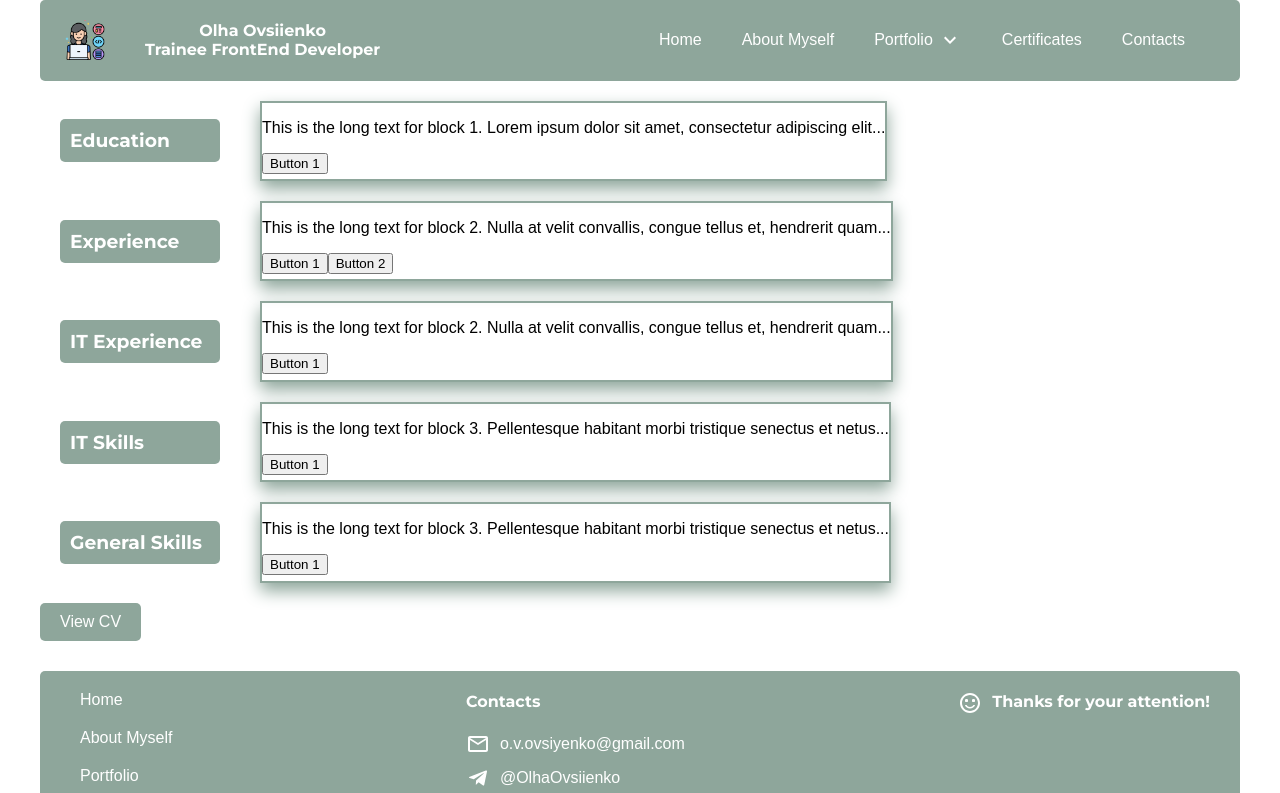
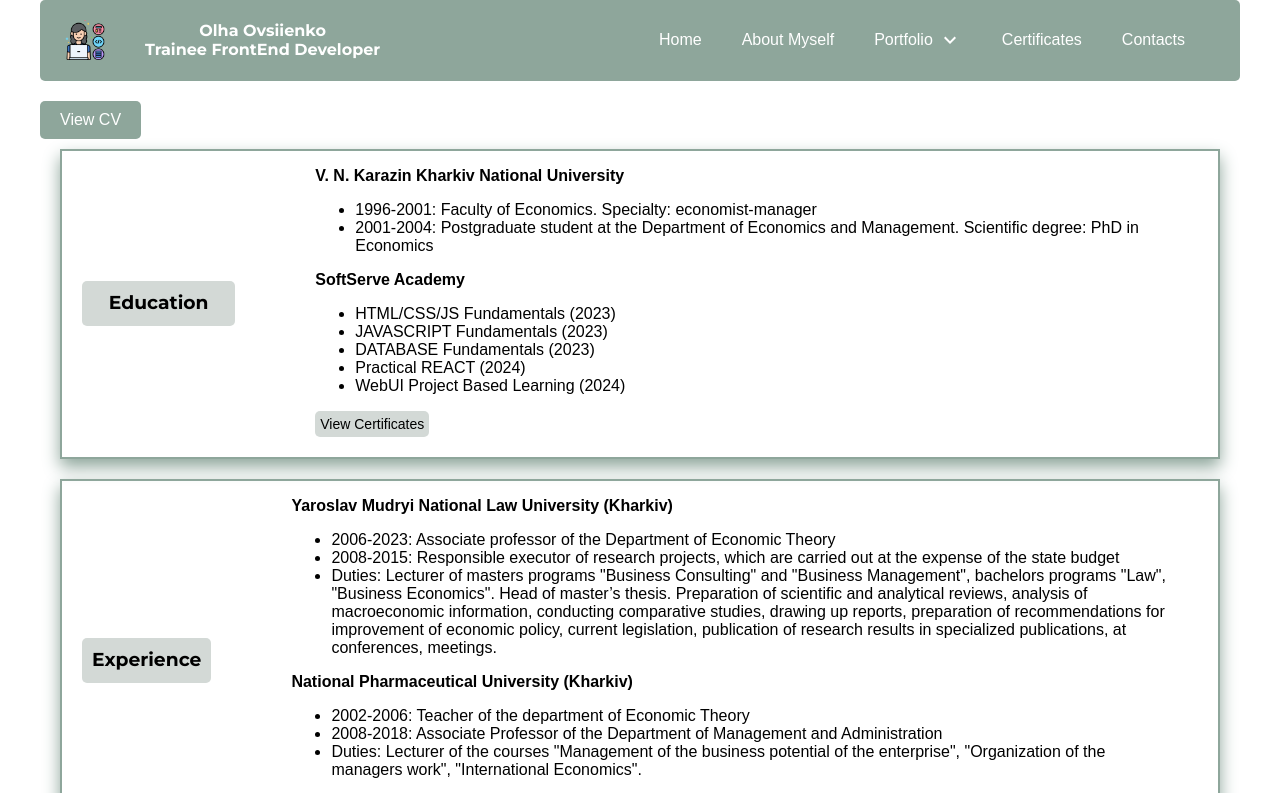
Before and after one commit to OlhaOvsiienko/portfolio-site, a React (Create React App) app: page /about-myself in a window 1280 px wide. Shown: the top 793 px of the page. Built offline with nearby package versions, Linux system fonts and the light colour scheme.

Commit message:
About Myself Page content

```diff
--- a/src/components/personal-information-block/PersonalInformationBlock.jsx
+++ b/src/components/personal-information-block/PersonalInformationBlock.jsx
@@ -1,20 +1,50 @@
+import Link from '../link/Link'
 import './PersonalInformationBlock.styles.css'
 
-const PersonalInformationBlock = ({ title, text, button1, button2 }) => {
+const PersonalInformationBlock = ({ title, text1, list1, text2, list2, button1, button2 }) => {
   return (
     <div className='personal-information'>
       <h3 className='personal-information-title'>{title}</h3>
       <div className='personal-information-content'>
-        <p className='personal-information-text'>{text}</p>
+        <p className='personal-information-text'>{text1}</p>
+        {list1 && (
+          <ul>
+            {list1.map((listItem, i) => (
+              <li key={i}>{listItem}</li>
+            ))}
+          </ul>
+        )}
+        <p className='personal-information-text'>{text2}</p>
+        {list2 && (
+          <ul>
+            {list2.map((listItem, i) => (
+              <li key={i}>{listItem}</li>
+            ))}
+          </ul>
+        )}
         <div className='personal-information-button-container'>
-          {button1 && <button onClick={button1.onClick}>{button1.label}</button>}
-          {button2 && <button onClick={button2.onClick}>{button2.label}</button>}
+          {button1 && (
+            <Link
+              to={button1.to}
+              href={button1.href}
+              className='button-link'
+            >
+              {button1.label}
+            </Link>
+          )}
+          {button2 && (
+            <Link
+              to={button2.to}
+              href={button2.href}
+              className='button-link'
+            >
+              {button2.label}
+            </Link>
+          )}
         </div>
       </div>
-
-
     </div>
-  )
-}
+  );
+};
 
 export default PersonalInformationBlock
--- a/src/components/personal-information-block/PersonalInformationBlock.styles.css
+++ b/src/components/personal-information-block/PersonalInformationBlock.styles.css
@@ -4,19 +4,81 @@
     margin-left: 20px;
     margin-right: 20px;
     margin-bottom: 20px;
+    padding: 0px 20px;
+    border: 2px solid #8ea69b;
+    box-shadow: 0px 8px 16px #8ea69b;
+    align-items: center;
 }
 
 .personal-information-title {
-    background-color: #8ea69b;
+    background-color: #d3d9d6;
     border-radius: 5px;
     border: none;
-    color: white;
+    color: black;
     padding: 10px;
     width: 140px;
+    height: 25px;
+    text-align: center;
 }
 
 .personal-information-content {
-    border: 2px solid #8ea69b;
-    box-shadow: 0px 8px 16px #8ea69b;
-    margin-left: 40px;
+    margin-left: 60px;
+    padding-left: 20px;
+    padding-right: 20px;
 }
+
+.personal-information-text {
+    font-weight: 700;
+}
+
+.personal-information-button-container {
+    display: flex;
+    gap: 50px;
+    justify-content: flex-start;
+    flex-wrap: wrap;
+   margin-bottom: 20px;
+}
+
+.button-link {
+    background-color: #d3d9d6;
+    color: black;
+    text-decoration: none;
+    padding: 5px;
+    border-radius: 5px;
+    font-size: 14px;
+}
+
+.button-link:hover {
+    background-color: #8ea69b;
+    color: whitesmoke;
+}
+
+.button-link:active {
+    background-color: #bfd3c7;
+}
+
+@media (max-width: 768px) {
+    .personal-information {
+        flex-direction: column;
+        margin-bottom: 10px;
+    }
+
+    .personal-information-title {
+        width: 100%;
+        height: auto;
+    }
+
+    .personal-information-content {
+        width: 100%;
+        margin-left: 0px;
+    }
+
+    .personal-information-text {
+        text-align: center;
+    }
+
+    .personal-information-button-container {
+        justify-content: center;
+    }
+
+}
--- a/src/components/personal-information-data/CVData.jsx
+++ b/src/components/personal-information-data/CVData.jsx
@@ -3,48 +3,45 @@ import './CVData.styles.css'
 const CVData = [
     {
       title: 'Education',
-      text: 'This is the long text for block 1. Lorem ipsum dolor sit amet, consectetur adipiscing elit...',
+      text1: 'V. N. Karazin Kharkiv National University',
+      list1: ['1996-2001: Faculty of Economics. Specialty: economist-manager', '2001-2004: Postgraduate student at the Department of Economics and Management. Scientific degree: PhD in Economics'],
+      text2: 'SoftServe Academy',
+      list2: ['HTML/CSS/JS Fundamentals (2023)', 'JAVASCRIPT Fundamentals (2023)', 'DATABASE Fundamentals (2023)', 'Practical REACT (2024)', 'WebUI Project Based Learning (2024)'],
       button1: {
-        label: 'Button 1',
-        onClick: () => alert('Button 1 clicked!'),
+        label: 'View Certificates',
+        to: '/certificates',
       }
     },
     {
       title: 'Experience',
-      text: 'This is the long text for block 2. Nulla at velit convallis, congue tellus et, hendrerit quam...',
+      text1: 'Yaroslav Mudryi National Law University (Kharkiv)',
+      list1: ['2006-2023: Associate professor of the Department of Economic Theory', '2008-2015: Responsible executor of research projects, which are carried out at the expense of the state budget', 'Duties: Lecturer of masters programs "Business Consulting" and "Business Management", bachelors programs "Law", "Business Economics". Head of master’s thesis. Preparation of scientific and analytical reviews, analysis of macroeconomic information, conducting comparative studies, drawing up reports, preparation of recommendations for improvement of economic policy, current legislation, publication of research results in specialized publications, at conferences, meetings.'],
+      text2: 'National Pharmaceutical University (Kharkiv)',
+      list2: ['2002-2006: Teacher of the department of Economic Theory', '2008-2018: Associate Professor of the Department of Management and Administration', 'Duties: Lecturer of the courses "Management of the business potential of the enterprise", "Organization of the managers work", "International Economics".'],
       button1: {
-        label: 'Button 1',
-        onClick: () => alert('Button 1 clicked!'),
+        label: 'View GoogleSchoolar Profile',
+        href: 'https://scholar.google.com.ua/citations?user=kbKrhxQAAAAJ&hl=ru',
       },
       button2: {
-        label: 'Button 2',
-        onClick: () => alert('Button 2 clicked!'),
+        label: 'View publications',
+        href: 'https://dspace.nlu.edu.ua/simple-search?query=%D0%9E%D0%B2%D1%81%D1%96%D1%94%D0%BD%D0%BA%D0%BE&filter_field_1=author&filter_type_1=contains&filter_value_1=%D0%9E%D0%B2%D1%81%D1%96%D1%94%D0%BD%D0%BA%D0%BE%2C+%D0%9E.%D0%92.&sort_by=dc.date.issued_dt&order=desc&rpp=10&etal=0&start=',
       }
     },
     {
         title: 'IT Experience',
-        text: 'This is the long text for block 2. Nulla at velit convallis, congue tellus et, hendrerit quam...',
+        list1: ['SoftServe Academy: Participation in an educational project Space2Study', 'Independent development of mini-projects'],
         button1: {
-          label: 'Button 1',
-          onClick: () => alert('Button 1 clicked!'),
+          label: 'View Portfolio',
+          to: '/portfolio',
         },
-        // No button2 in this block
       },
     {
       title: 'IT Skills',
-      text: 'This is the long text for block 3. Pellentesque habitant morbi tristique senectus et netus...',
-      button1: {
-        label: 'Button 1',
-        onClick: () => alert('Button 1 clicked!'),
-      }
+      list1: ['React', 'Website development', 'Working with Git', 'Teamwork',],
     },
     {
         title: 'General Skills',
-        text: 'This is the long text for block 3. Pellentesque habitant morbi tristique senectus et netus...',
-        button1: {
-          label: 'Button 1',
-          onClick: () => alert('Button 1 clicked!'),
-        }
+        list1: ['Project management', 'Time-management', 'Public speeches, business correspondence', 'Preparation of analytical reviews, reports, articles'],
       },
   ]
 
--- a/src/components/personal-information/PersonalInformation.jsx
+++ b/src/components/personal-information/PersonalInformation.jsx
@@ -5,22 +5,23 @@ import CVData from '../personal-information-data/CVData'
 import './PersonalInformation.styles.css'
 
 const PersonalInformation = () => {
-
   return (
     <div>
+        <PdfViewerWindow pdfCV={pdfCV} />
       {CVData.map((block, index) => (
         <PersonalInformationBlock
           key={index}
           title={block.title}
-                    text={block.text}
+          text1={block.text1}
+          list1={block.list1}
+          text2={block.text2}
+          list2={block.list2}
           button1={block.button1}
           button2={block.button2}
         />
       ))}
 
-            <PdfViewerWindow pdfCV={pdfCV} />
     </div>
-
   )
 }
 
```
Also changed, not shown: src/components/link/Link.jsx (+8 -8 lines). Lines whose indentation alone changed are shown as unchanged.
